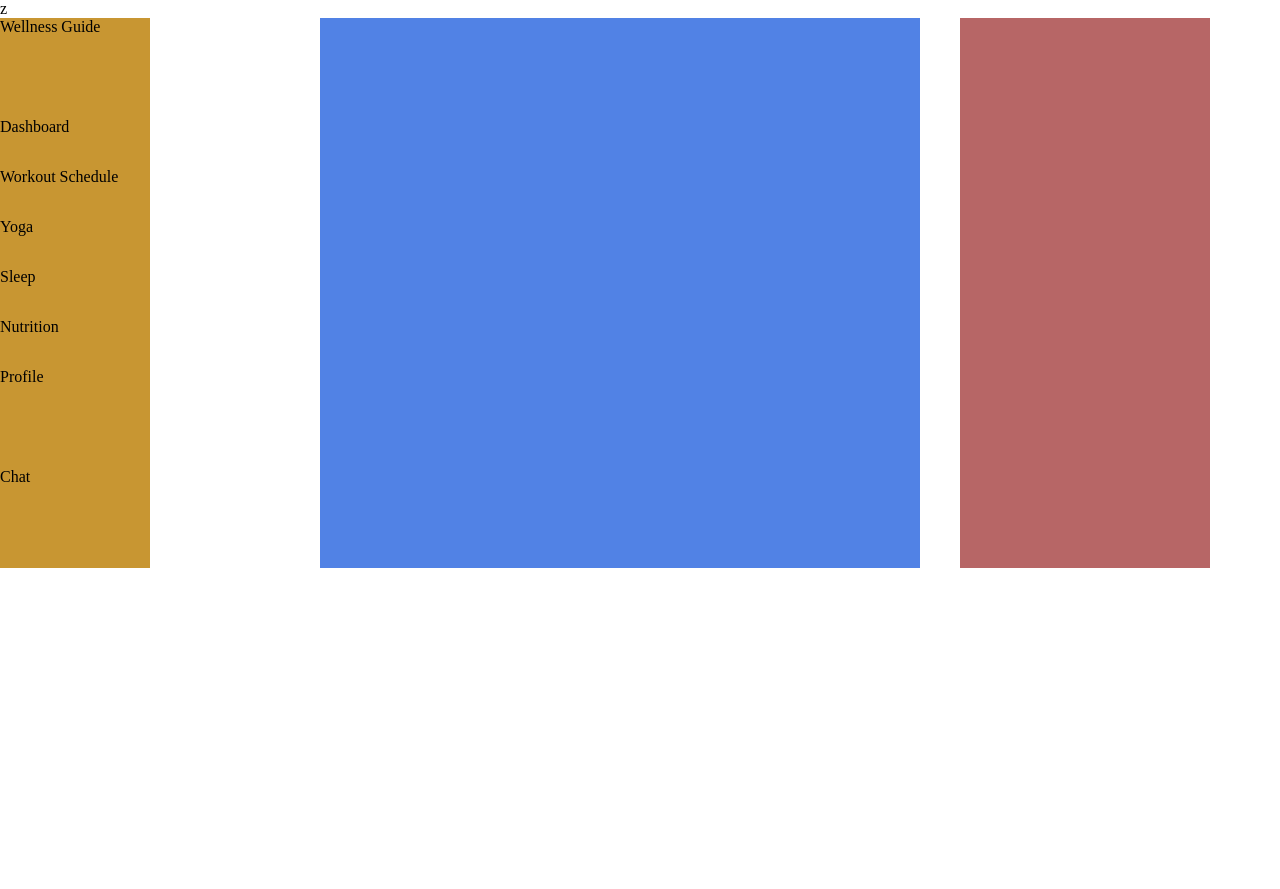
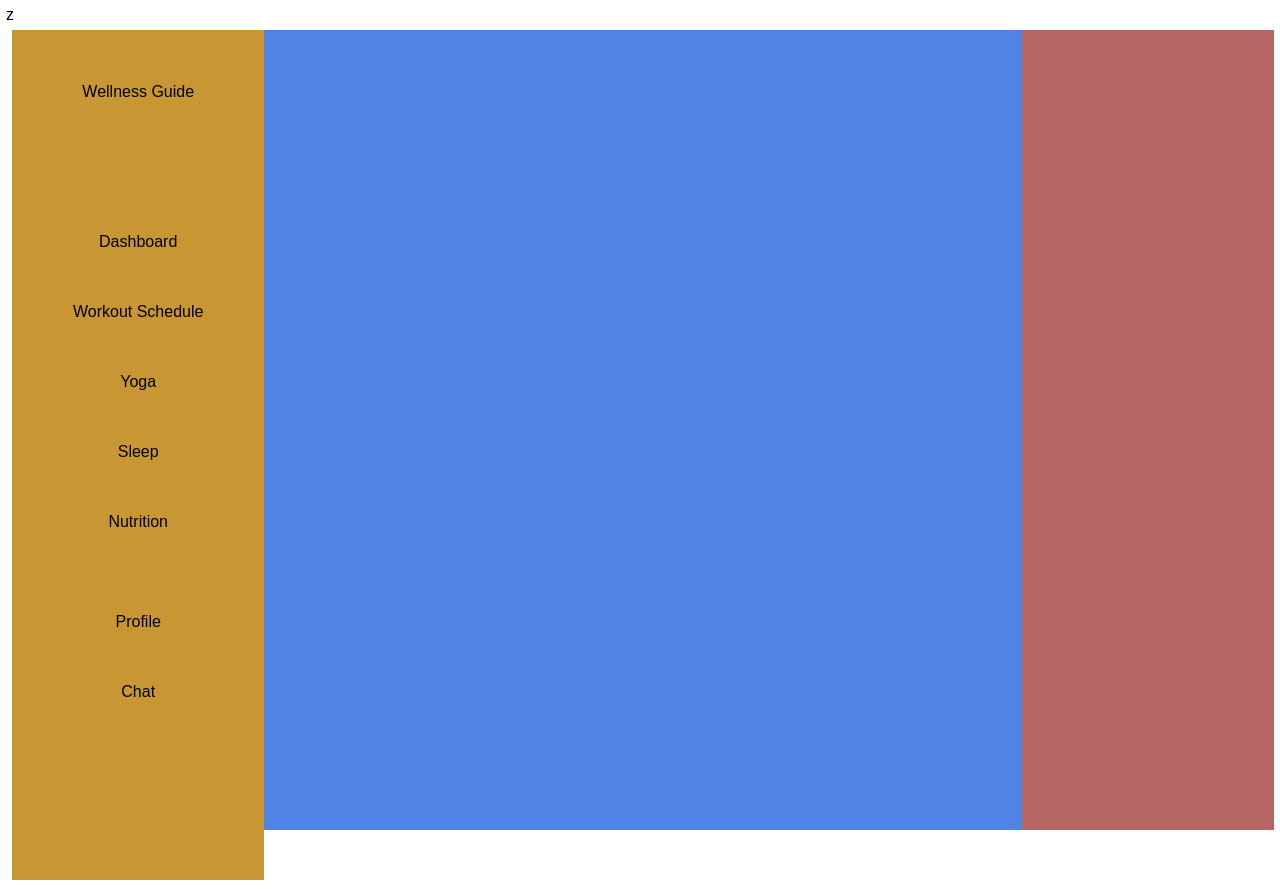
Before and after one commit to tayloramm13/fitness_dashboard, a plain HTML site: page index.html in a window 1280 px wide. Before the commit the page ends 800 px from the top, so only its background shows below. Drawn offline with Linux system fonts and the light colour scheme.

Commit message:
Space and style sidebar font

```diff
--- a/style.css
+++ b/style.css
@@ -1,33 +1,44 @@
 * {
-    margin: 0;
+    margin: 3px;
     padding: 0;
+    font-family: Arial, Helvetica, sans-serif;
 }
 
 .container {
     display: grid;
-    grid-template-columns: 1fr 2fr 1fr;
+    grid-template-columns: 1fr 3fr 1fr;
 }
 
 .sidebar {
     background-color: rgb(200, 150, 50);
     grid-column: 1 / 2;
-    height: 100%;
-    width: 150px;
+    height: 100vh;
+    width: 100%;
+    padding-top: 50px;
 
+    /*Styling for CSS Grid*/
+    text-align: center;
     display: grid;
-    grid-template-rows: 100px repeat(5, 50px) 100px 100px;
+    grid-template-rows: 150px repeat(4, 70px) 100px 70px;
+
+}
+
+.guide {
+    text-shadow: 1px 1px 1px whitesmoke, 2px 2px 1px whitesmoke;
+    font-weight: bold;
+    font-size: 1.3rem;
 }
 
 .main-contents {
     background-color: rgb(81, 130, 229);
     grid-column: 2 / 3;
-    height: 100%;
-    width: 600px;
+    height: 100vh;
+    width: 100%;
 }
 
 .profile-contents {
     background-color: rgba(164, 62, 62, 0.793);
     grid-column: 3 / 4;
-    height: 100%;
-    width: 250px;
+    height: 100vh;
+    width: 100%;
 }
```
